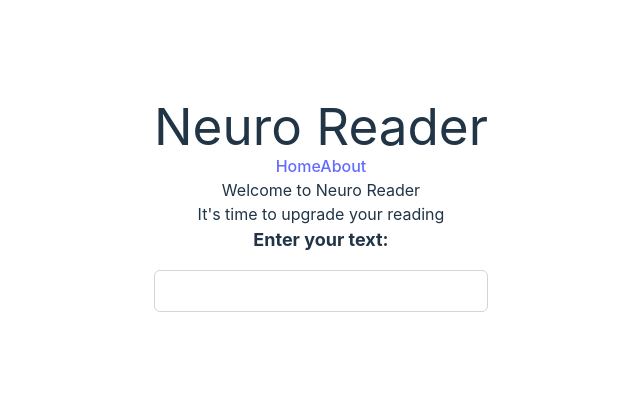
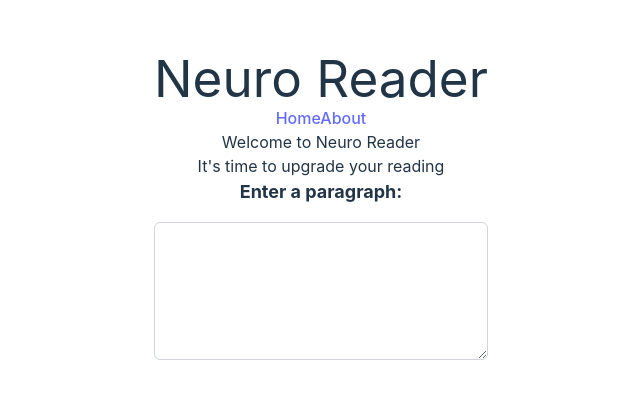
Before and after one commit to laurencetuchin/neuroreader, a React (Vite) app in the folder neuro-reader/: page / in a window 1280 px wide. Shown: the part 195-594 px from the top of the page, without its empty margins (319-959 px from the left). Built offline with nearby package versions, Linux system fonts and the light colour scheme.

Commit message:
Update render 40% of text input

```diff
--- a/neuro-reader/src/features/NeuroReader.jsx
+++ b/neuro-reader/src/features/NeuroReader.jsx
@@ -9,26 +9,39 @@ export default function NeuroReader() {
         setInputValue(event.target.value);
     }
 
-
+    // function that takes word input length and identifies whether appropriate to bold or not
+    function boldFirstLetters(text, percentage) {
+        const words = text.split(' ');
+        const boldedWords = words.map(word => {
+          const boldLength = Math.floor(word.length * percentage / 100);
+          const boldText = word.slice(0, boldLength);
+          const plainText = word.slice(boldLength);
+          return (
+            <span>
+              <span className="font-bold">
+                {boldText}
+              </span>
+              {plainText}
+            </span>
+          );
+        });
+        return boldedWords.reduce((prev, curr) => [prev, ' ', curr]);
+    }
 
     return (
-
         <div className="flex flex-col">
           <label className="mb-2 font-bold text-lg" htmlFor="input-text">
-        Enter your text:
+            Enter a paragraph:
           </label>
-      <div className="flex">
-        <span className="font-bold">
-          {inputValue.slice(0, 3)}
-        </span>
-        {inputValue.slice(3)}
+          <div className="flex flex-wrap">
+            {boldFirstLetters(inputValue, 40)}
           </div>
-      <input
+          <textarea
             className="border border-gray-300 rounded-md py-2 px-4 mt-2"
-        type="text"
             value={inputValue}
             onChange={handleInputChange}
             id="input-text"
+            rows={5}
           />
         </div>
       );
```
Lines whose indentation alone changed are shown as unchanged.
